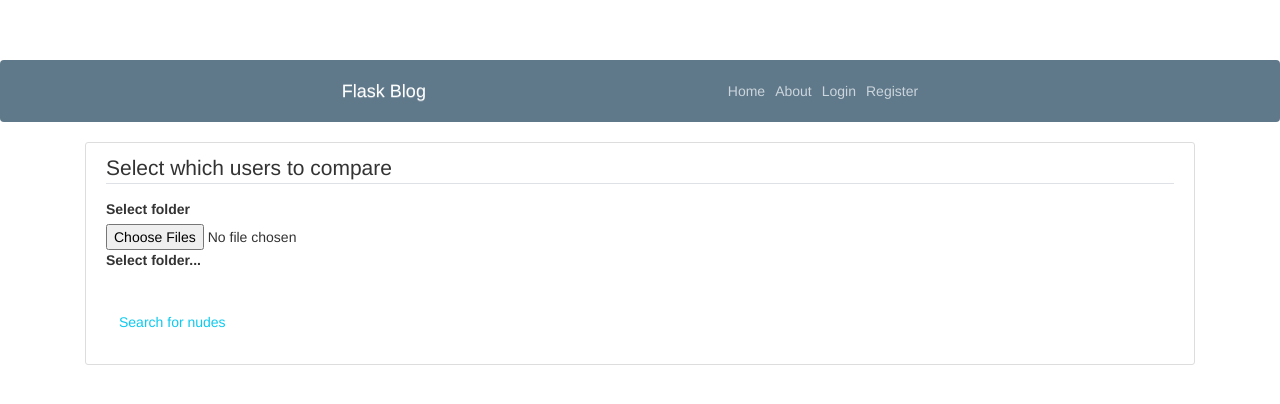
After one commit to OmerRosen/DifferentProjects, a Flask app: page /nudityDetector in a window 1280 px wide. The commit adds this page. Shown: the top 404 px of the page. Run offline with Flask 2, Linux system fonts and the light colour scheme; some libraries are stand-ins or nearby versions.

Commit message:
Build HTML structure for Nudity detector

```diff
--- a/omerprojects/__init__.py
+++ b/omerprojects/__init__.py
@@ -2,10 +2,12 @@ from flask import Flask
 from flask_sqlalchemy import SQLAlchemy
 from datetime import  datetime
 
+UPLOAD_FOLDER = r'C:\Users\omerro\Google Drive\Data Science Projects\OmerPortal\omerprojects\static\uploads'
 
 app = Flask(__name__)
 app.config['SECRET_KEY'] = 'uCzzBfb4qUvIkYRehbJn7KbZZTED2FeG'
 app.config['SQLALCHEMY_DATABASE_URI'] = 'sqlite:///site.db'
+app.config['UPLOAD_FOLDER'] = UPLOAD_FOLDER
 db = SQLAlchemy(app)
 
 
--- a/omerprojects/forms.py
+++ b/omerprojects/forms.py
@@ -2,6 +2,8 @@ from flask_wtf import FlaskForm
 from wtforms import StringField, PasswordField, SubmitField, BooleanField, IntegerField, SelectField
 from wtforms.validators import DataRequired,Length, Email, EqualTo
 import email_validator
+from flask import Flask, flash, request, redirect, url_for
+
 
 class RegistrationForm(FlaskForm):
     username = StringField('Username',
@@ -58,8 +60,16 @@ class InputYourTwitterIdForClassification(FlaskForm):
                            validators=[DataRequired(),Length(min=4,max=50)]
                            )
 
+    chooseYourModel = SelectField(label='Choose your model', choices=[])
+
     shouldCollectComments = BooleanField('Collect user comments as well')
 
-    chooseYourModel = SelectField(label='Choose your model', choices=[])
+    submit = SubmitField('Which Twitter princess are you?')
 
-    submit = SubmitField('Which Twitter princess are you?')
+
+
+
+
+class NudityDetectorForm(FlaskForm):
+
+    submit = SubmitField('Search for nudes')
--- a/omerprojects/routes.py
+++ b/omerprojects/routes.py
@@ -1,9 +1,10 @@
-from flask import render_template, url_for, flash, redirect
-from omerprojects.forms import RegistrationForm, LoginForm, CollectTwitterUsers_ForTraining,InputYourTwitterIdForClassification
+from flask import render_template, url_for, flash, redirect,request
+from omerprojects.forms import RegistrationForm, LoginForm, CollectTwitterUsers_ForTraining,InputYourTwitterIdForClassification,NudityDetectorForm
 from omerprojects import app
 from omerprojects.TwitterClassifierFolder.pythonFiles.CollectAllAvailableModels import gatherAllAvailableModels
 from omerprojects.TwitterClassifierFolder.extractAndTrainClassifier import classifyPeopleOfInterest
 from omerprojects.TwitterClassifierFolder.whichTwitterPricessAreYou import analyseTweetsForRandomUser
+from werkzeug.utils import secure_filename
 
 import os
 import pandas as pd
@@ -145,3 +146,51 @@ def inputYourTwitterIdForClassification():
 
 
     return render_template('InputYourTwitterIdForClassification.html', title='Twitter Classifier', form=form)
+
+
+ALLOWED_EXTENSIONS = {'txt', 'pdf', 'png', 'jpg', 'jpeg', 'gif'}
+
+def allowed_file(filename):
+    return '.' in filename and \
+           filename.rsplit('.', 1)[1].lower() in ALLOWED_EXTENSIONS
+
+@app.route("/nudityDetector", methods=['GET','POST'])
+def nudityDetector():
+    form = NudityDetectorForm()
+    try:
+        if request.method == 'POST':
+            files = request.files.getlist("file")
+            for file in files:
+                fileSavePath = os.path.join(app.config['UPLOAD_FOLDER'],secure_filename(file.filename))
+                file.save(fileSavePath)
+
+            flash(
+                'Process Completed. %s files were retrieved'%(len(files))
+                , category='success')
+
+            return render_template('InputYourTwitterIdForClassification.html', title='Nudity detector',
+                                   form=form
+                                   )
+    except Exception as e:
+        flash(
+            'Process Failed. Error: %s ' % (e)
+            , category='warning')
+
+    # if request.method == 'POST':
+    #     ## check if the post request has the file part
+    #     if 'file' not in request.files:
+    #         flash('No file part', category='warning')
+    #         return redirect(request.url)
+    #     file = request.files['file']
+    #     # if user does not select file, browser also
+    #     # submit an empty part without filename
+    #     if file.filename == '':
+    #         flash('No selected file')
+    #         return redirect(request.url)
+    #     if file and allowed_file(file.filename):
+    #         filename = secure_filename(file.filename)
+    #         file.save(os.path.join(app.config['UPLOAD_FOLDER'], filename))
+    #         return redirect(url_for('uploaded_file',
+    #                                 filename=filename))
+
+    return render_template('NudityDetector.html', title='Nudity Detector', form=form)
--- /dev/null
+++ b/omerprojects/templates/NudityDetector.html
@@ -0,0 +1,25 @@
+{% extends 'layout.html' %}
+{% block content %}
+
+<!--<a href={{url_for('twitterClassifier_Train')}}>Click here to train a new model</a>-->
+<div class="content-section">
+    <form method="post" action="" enctype="multipart/form-data">
+        {{ form.hidden_tag() }}
+        <fieldset class="form-group">
+            <legend class="border-bottom mb-4">Select which users to compare</legend>
+            <div class="form-group">
+                <label>Select folder</label>
+                <div class="custome-file">
+                    <input type="file" class="custome-file-input" name="file" id="file" multiple>
+                    <label class="custome-file-label" for="file">Select folder...</label>
+                </div>
+            </div>
+        </fieldset>
+            <div class="form-group">
+                {{ form.submit(class='btn btn-outline-info') }}
+            </div>
+    </form>
+</div>
+
+
+{% endblock content %}
--- a/omerprojects/templates/home.html
+++ b/omerprojects/templates/home.html
@@ -22,7 +22,7 @@
     <h2>Works:</h2>
     <div class="row">
         <div class="col-md-6">
-            <a href={{url_for('about')}}>
+            <a href={{url_for('nudityDetector')}}>
             <img class="img-fluid img-thumbnail rounded mx-auto d-block" src="https://image.shutterstock.com/image-photo/portrait-sexy-shirtless-muscular-man-260nw-1012660306.jpg" alt="" />
             </a>
             <!-- Masthead Heading-->
```
Also changed, not shown: omerprojects/templates/InputYourTwitterIdForClassification.html (+16 -2 lines).
